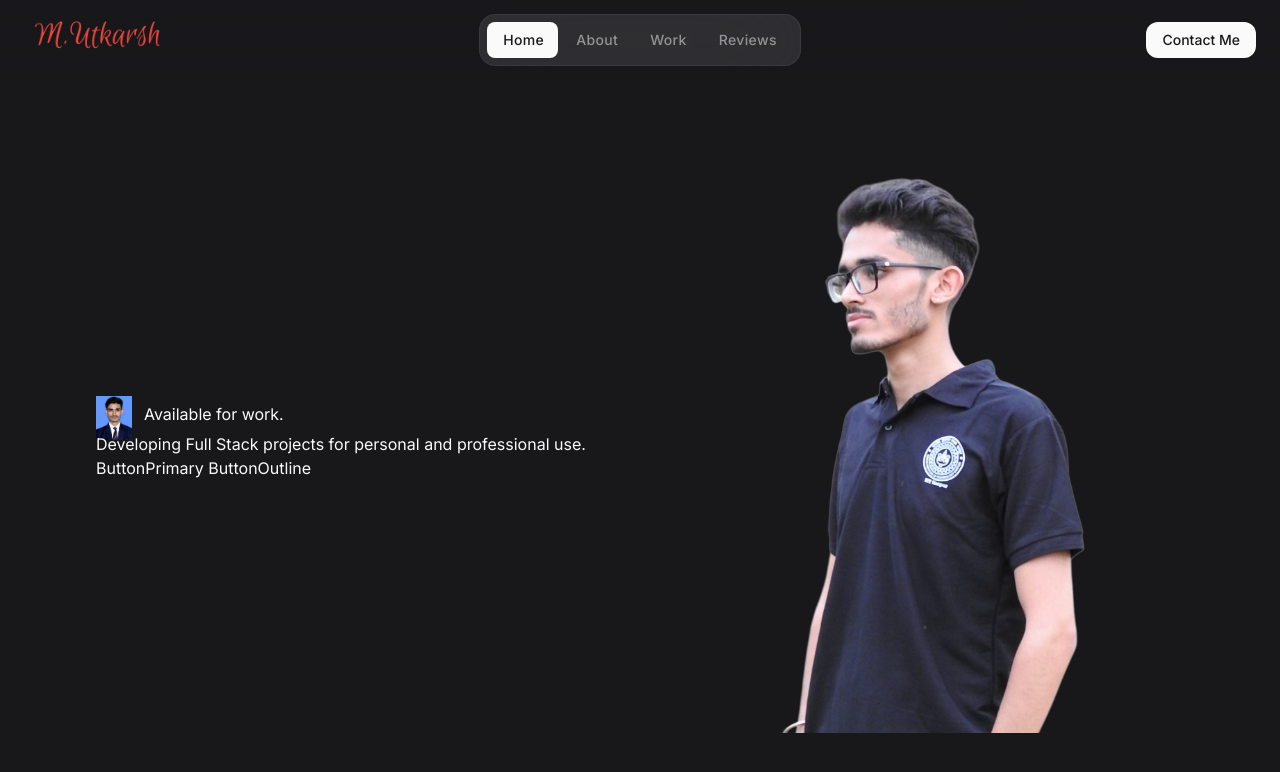
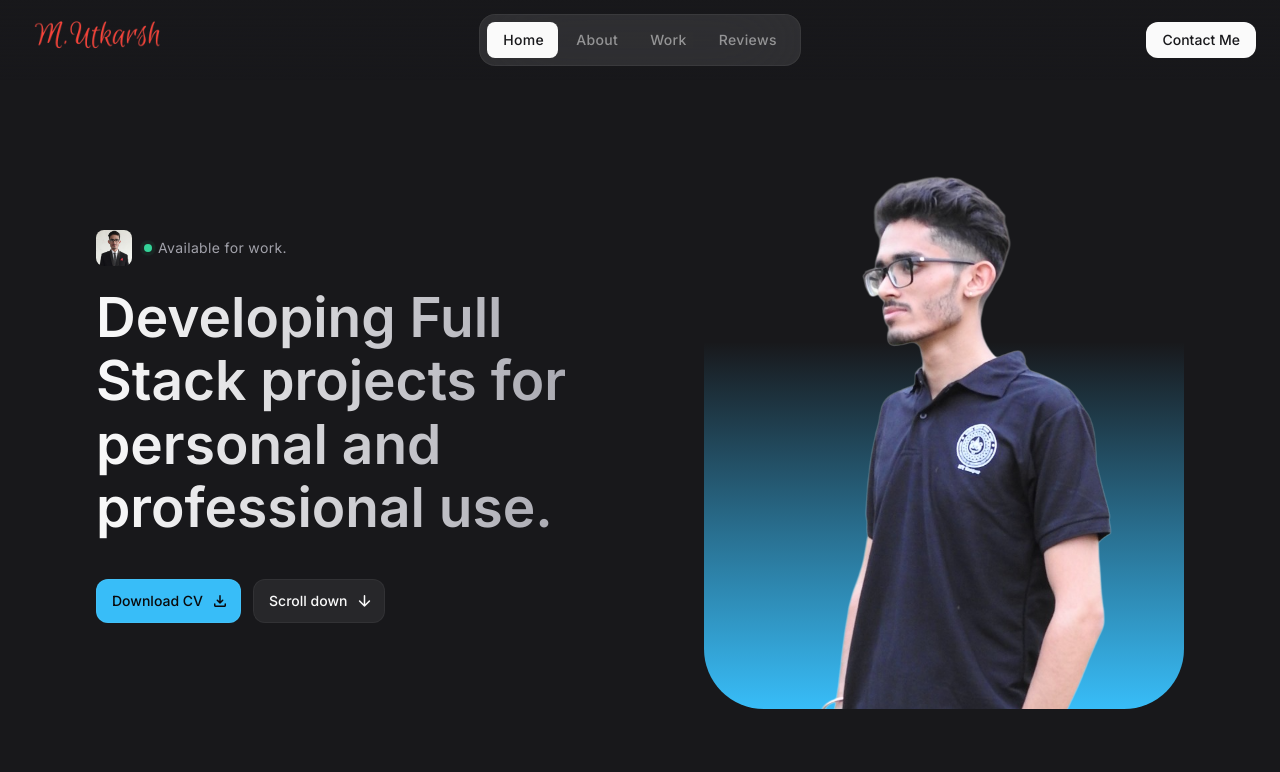
Before and after one commit to Utkarsh-2525/Portfolio, a React (Vite) app: page / in a window 1280 px wide. Shown: the top 772 px of the page. Built offline with nearby package versions, Linux system fonts and the light colour scheme; a web font is replaced by a local one.

Commit message:
HomePage updated

```diff
--- /dev/null
+++ b/src/components/Button.tsx
@@ -0,0 +1,97 @@
+/**
+ * @copyright 2025 M.Utkarsh
+ * @license Apache-2.0
+ */
+import PropTypes from 'prop-types';
+
+// Primary Button
+const ButtonPrimary = ({
+    href,
+    target = "_self",
+    label,
+    icon,
+    classes
+}) => {
+    if(href) {
+        return (
+            <a href={href} target={target} className={'btn btn-primary ' + classes}>
+                {label} {icon ?
+                    <span className="material-symbols-rounded" aria-hidden='true'>
+                        {icon}
+                    </span>
+                :
+                undefined
+                }
+            </a>
+        )
+    }
+    else {
+        return (
+            <button className={'btn btn-primary ' + classes}>
+                {label} {icon ?
+                <span className="material-symbols-rounded" aria-hidden='true'>
+                        {icon}
+                    </span>
+                :
+                undefined
+                }
+            </button>
+        )
+    }
+};
+
+ButtonPrimary.propTypes = {
+    label: PropTypes.string.isRequired,
+    href: PropTypes.string.isRequired,
+    target: PropTypes.string,
+    icon: PropTypes.string,
+    classes: PropTypes.string
+}
+
+// Button Outline
+const ButtonOutline = ({
+    href,
+    target = "_self",
+    label,
+    icon,
+    classes
+}) => {
+    if(href) {
+        return (
+            <a href={href} target={target} className={'btn btn-outline ' + classes}>
+                {label} {icon ?
+                    <span className="material-symbols-rounded" aria-hidden='true'>
+                        {icon}
+                    </span>
+                :
+                undefined
+                }
+            </a>
+        )
+    }
+    else {
+        return (
+            <button className={'btn btn-outline ' + classes}>
+                {label} {icon ?
+                <span className="material-symbols-rounded" aria-hidden='true'>
+                        {icon}
+                    </span>
+                :
+                undefined
+                }
+            </button>
+        )
+    }
+};
+
+ButtonOutline.propTypes = {
+    label: PropTypes.string.isRequired,
+    href: PropTypes.string.isRequired,
+    target: PropTypes.string,
+    icon: PropTypes.string,
+    classes: PropTypes.string
+}
+
+export {
+    ButtonPrimary, ButtonOutline
+};
--- a/src/components/Hero.tsx
+++ b/src/components/Hero.tsx
@@ -1,3 +1,5 @@
+import {ButtonOutline, ButtonPrimary} from "./Button.tsx";
+
 /**
  * @copyright 2025 M.Utkarsh
  * @license Apache-2.0
@@ -11,24 +13,31 @@
                         <figure className="img-box w-9 h-9 rounded-lg">
                             <img src="/images/photo.jpg" alt="M.Utkarsh" width={40} height={40} className='img-cover'/>
                         </figure>
-                        <div className="">
-                            <span className="">
-                                <span className=""></span>
+                        <div className="flex items-center gap-1.5 text-zinc-400 text-sm tracking-wide">
+                            <span className="relative w-2 h-2 rounded-full bg-emerald-400">
+                                <span className="absolute inset-0 w-2 h-2 rounded-full bg-emerald-400 animate-ping"></span>
                             </span>
                             Available for work.
                         </div>
                     </div>
-                    <h2 className="">
+                    <h2 className="headline-1 max-w-[15ch] sm:max-w-[20ch] lg:max-w-[15ch] mt-5 mb-8 lg:mb-10">
                         Developing Full Stack projects for personal and professional use.
                     </h2>
-                    <div className="">
-                        ButtonPrimary
-                        ButtonOutline
+                    <div className="flex items-center gap-3">
+                        <ButtonPrimary
+                            label='Download CV'
+                            icon='download'
+                        />
+                        <ButtonOutline
+                        href='#about'
+                        label='Scroll down'
+                        icon='arrow_downward'
+                        />
                     </div>
                 </div>
-                <div className="">
-                    <figure className="w-full">
-                        <img src="/images/Photo%20IIT%202.png"
+                <div className="hidden lg:block">
+                    <figure className="w-full max-w-[480px] ml-auto bg-gradient-to-t from-sky-400 via-30% via-sky-400/55 to-65% rounded-[60px]">
+                        <img src="/images/Photo%20IIT%202.png" className='w-full'
                         width={500} height={800} alt="M.Utkarsh"/>
                     </figure>
                 </div>
--- a/src/index.css
+++ b/src/index.css
@@ -13,8 +13,24 @@
 
 }
 /*
+    *TYPOGRAPHY
+*/
+.headline-1{
+    @apply max-w-max;
+    background: -webkit-linear-gradient(0deg
+    , #fafafa, #a1a1aa);
+    -webkit-background-clip: text;
+    -webkit-text-fill-color: transparent;
+}
+
+.headline-1{
+    @apply text-5xl leading-tight font-semibold lg:text-[55px] lg:leading-[1.15];
+}
+
+/*
     *UTILITIES
 */
+
 
 .material-symbols-rounded{
     @apply w-[1em] h-[1em] overflow-hidden;
@@ -22,7 +38,15 @@
 }
 
 .container{
-    @apply px-4 mx-auto lg:px-8 xl:max-w-6xl
+    @apply px-4 mx-auto lg:px-8 xl:max-w-6xl;
+}
+
+.img-box{
+    @apply bg-zinc-700 overflow-hidden;
+}
+
+.img-cover{
+    @apply w-full h-full object-cover;
 }
 
 /*
@@ -52,3 +76,15 @@
 .btn-secondary{
     @apply bg-zinc-50 text-zinc-900 active:border-zinc-50/80
 }
+.btn .material-symbols-rounded{
+    @apply text-[18px]
+}
+.btn:has(.material-symbols-rounded){
+    @apply pr-3
+}
+.btn-primary{
+    @apply h-11 bg-sky-400 text-zinc-950 hover:bg-sky-300 active:bg-sky-400
+}
+.btn-outline{
+    @apply h-11 bg-zinc-800 hover:bg-zinc-700 active:bg-zinc-800
+}
```
Also changed, not shown: public/images/photo.jpg.
